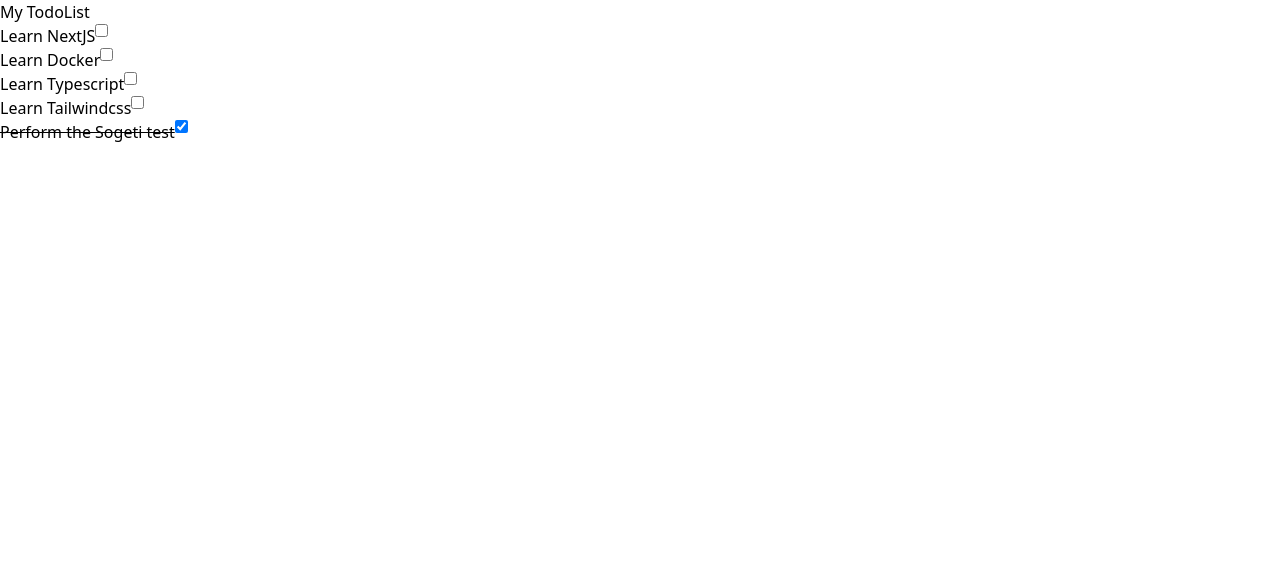
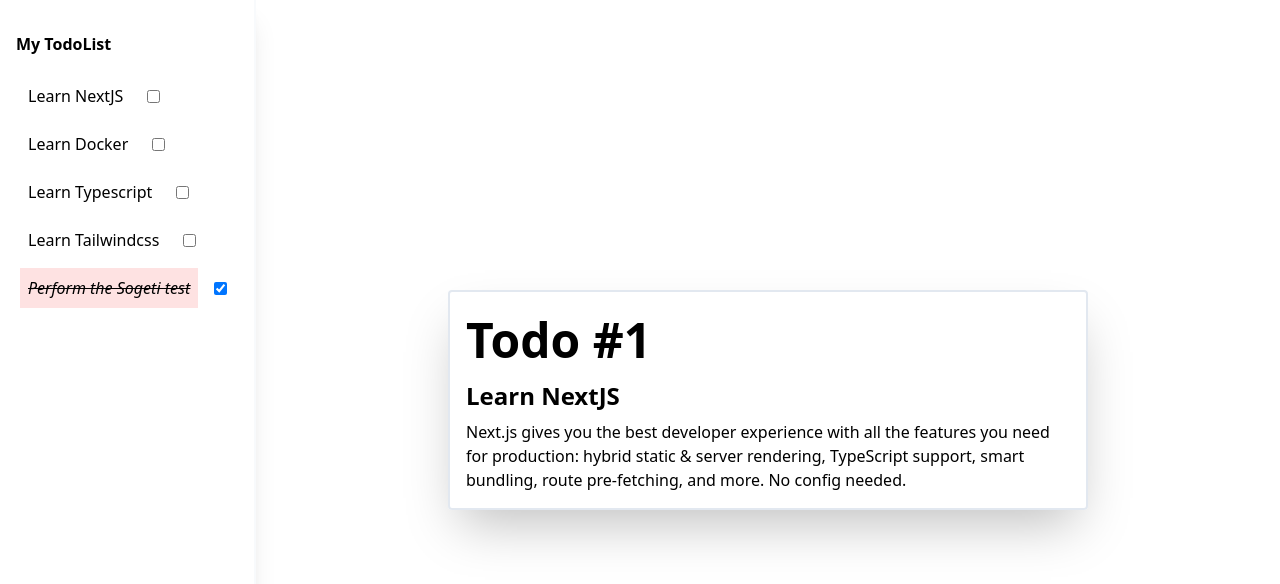
Before and after one commit to LaurentGourouvin/sogeti-test, a React (Create React App) app: page /todo/1 in a window 1280 px wide. Shown: the top 584 px of the page. Built offline with nearby package versions, Linux system fonts and the light colour scheme.

Commit message:
(features) Detail a TODO As a user I would like to display one of my todo in a separate or dedicated view. This todo will contain its title and a description (which is a new information not shown in the previous view).

```diff
--- a/package.json
+++ b/package.json
@@ -8,6 +8,7 @@
     "@testing-library/user-event": "^13.2.1",
     "react": "^18.2.0",
     "react-dom": "^18.2.0",
+    "react-router-dom": "^6.4.1",
     "react-scripts": "5.0.1",
     "uuid": "^9.0.0",
     "web-vitals": "^2.1.0"
--- a/src/components/App.js
+++ b/src/components/App.js
@@ -1,11 +1,16 @@
 // Import own module
 import { TodoList } from "./TodoList/TodoList";
-
+import { Outlet } from "react-router-dom";
 function App() {
   return (
-    <div className="App">
-      <h1>My TodoList</h1>
-      <TodoList />
+    <div className="App flex flex-row min-h-screen">
+      <aside className="shadow-xl border-r-2 border-slate-50 p-4 w-1/5">
+        <h1 className="py-4 font-bold">My TodoList</h1>
+        <TodoList />
+      </aside>
+      <main className="w-1/2 m-auto">
+        <Outlet />
+      </main>
     </div>
   );
 }
--- a/src/components/Todo/Todo.js
+++ b/src/components/Todo/Todo.js
@@ -1,4 +1,5 @@
 import { updateTodoList } from "../../utils/utils";
+import { Link } from "react-router-dom";
 
 export const Todo = ({ setTodosList, data, id, title, state }) => {
   const handleChangeCheck = () => {
@@ -7,8 +8,10 @@ export const Todo = ({ setTodosList, data, id, title, state }) => {
   };
 
   return (
-    <article className="flex flex-row">
-      <h2 className={`${state && "line-through"}`}>{title}</h2>
+    <article className="flex flex-row gap-3 items-center">
+      <h2 className={`${state && "line-through italic bg-red-100"} p-2 m-1`}>
+        <Link to={`todo/${id}`}>{title}</Link>
+      </h2>
       <div className="flex flex-col">
         {state ? (
           <input type="checkbox" checked={true} onChange={handleChangeCheck} />
--- /dev/null
+++ b/src/components/TodoDetails/TodoDetails.js
@@ -0,0 +1,16 @@
+import { Outlet, useParams } from "react-router-dom";
+import { useGetTodoById } from "../../hooks/useGetTodoById";
+
+export const TodoDetails = () => {
+  const { todoId } = useParams();
+  const todo = useGetTodoById(todoId);
+
+  return (
+    <section className={`shadow-2xl p-4 border-2 border-slate-200 rounded `}>
+      <Outlet />
+      <h2 className="font-bold text-5xl py-2">Todo #{todo.id}</h2>
+      <h3 className="font-semibold text-2xl py-2">{todo.title}</h3>
+      <p>{todo.description}</p>
+    </section>
+  );
+};
--- a/src/data/todolist.json
+++ b/src/data/todolist.json
@@ -2,26 +2,31 @@
   {
     "id": 1,
     "title": "Learn NextJS",
-    "state": false
+    "state": false,
+    "description": "Next.js gives you the best developer experience with all the features you need for production: hybrid static & server rendering, TypeScript support, smart bundling, route pre-fetching, and more. No config needed."
   },
   {
     "id": 2,
     "title": "Learn Docker",
-    "state": false
+    "state": false,
+    "description": "Docker takes away repetitive, mundane configuration tasks and is used throughout the development lifecycle for fast, easy and portable application development – desktop and cloud. Docker’s comprehensive end to end platform includes UIs, CLIs, APIs and security that are engineered to work together across the entire application delivery lifecycle."
   },
   {
     "id": 3,
     "title": "Learn Typescript",
-    "state": false
+    "state": false,
+    "description": "TypeScript is a free and open source programming language developed and maintained by Microsoft. It is a strict syntactical superset of JavaScript and adds optional static typing to the language. It is designed for the development of large applications and transpiles to JavaScript.[5] As it is a superset of JavaScript, existing JavaScript programs are also valid TypeScript programs."
   },
   {
     "id": 4,
     "title": "Perform the Sogeti test",
-    "state": true
+    "state": true,
+    "description": "Lorem ipsum dolor sit amet consectetur adipisicing elit. Voluptate sequi debitis distinctio velit obcaecati ipsam! Ratione assumenda earum sunt inventore!"
   },
   {
     "id": 5,
     "title": "Learn Tailwindcss",
-    "state": false
+    "state": false,
+    "description": "Tailwind CSS is an open source CSS framework. The main feature of this library is that, unlike other CSS frameworks like Bootstrap, it does not provide a series of predefined classes for elements such as buttons or tables. Instead, it creates a list of utility CSS classes that can be used to style each element by mixing and matching."
   }
 ]
--- /dev/null
+++ b/src/hooks/useGetTodoById.js
@@ -0,0 +1,13 @@
+import dataTodoList from "../data/todolist.json";
+import { useEffect, useState } from "react";
+
+export const useGetTodoById = (id) => {
+  const [todo, setTodo] = useState({});
+
+  useEffect(() => {
+    const getTodo = dataTodoList.filter((oneTodo) => oneTodo.id === Number(id));
+    setTodo(...getTodo);
+  }, [id]);
+
+  return todo;
+};
--- a/src/index.js
+++ b/src/index.js
@@ -1,11 +1,12 @@
 import React from "react";
 import ReactDOM from "react-dom/client";
 import "./style/global.css";
-import App from "./components/App";
+import { RouterProvider } from "react-router-dom";
+import { router } from "./routes/router";
 
 const root = ReactDOM.createRoot(document.getElementById("root"));
 root.render(
   <React.StrictMode>
-    <App />
+    <RouterProvider router={router} />
   </React.StrictMode>
 );
--- /dev/null
+++ b/src/routes/router.js
@@ -0,0 +1,16 @@
+import App from "../components/App";
+import { TodoDetails } from "../components/TodoDetails/TodoDetails";
+import { createBrowserRouter } from "react-router-dom";
+
+export const router = createBrowserRouter([
+  {
+    path: "/",
+    element: <App />,
+    children: [
+      {
+        path: "todo/:todoId",
+        element: <TodoDetails />,
+      },
+    ],
+  },
+]);
```
Also changed, not shown: 1 other file (tests, documents, lock files or other folders).
